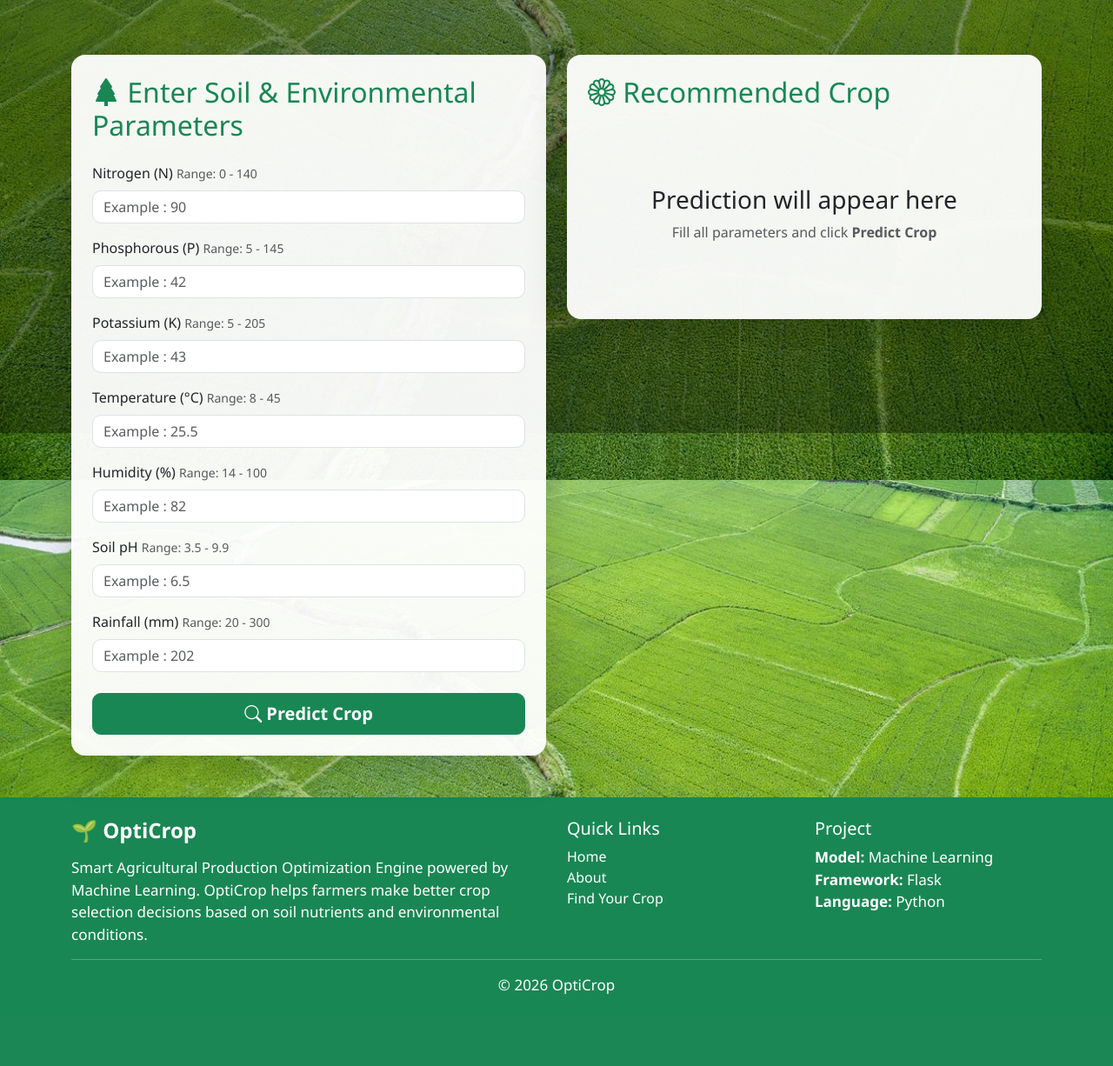
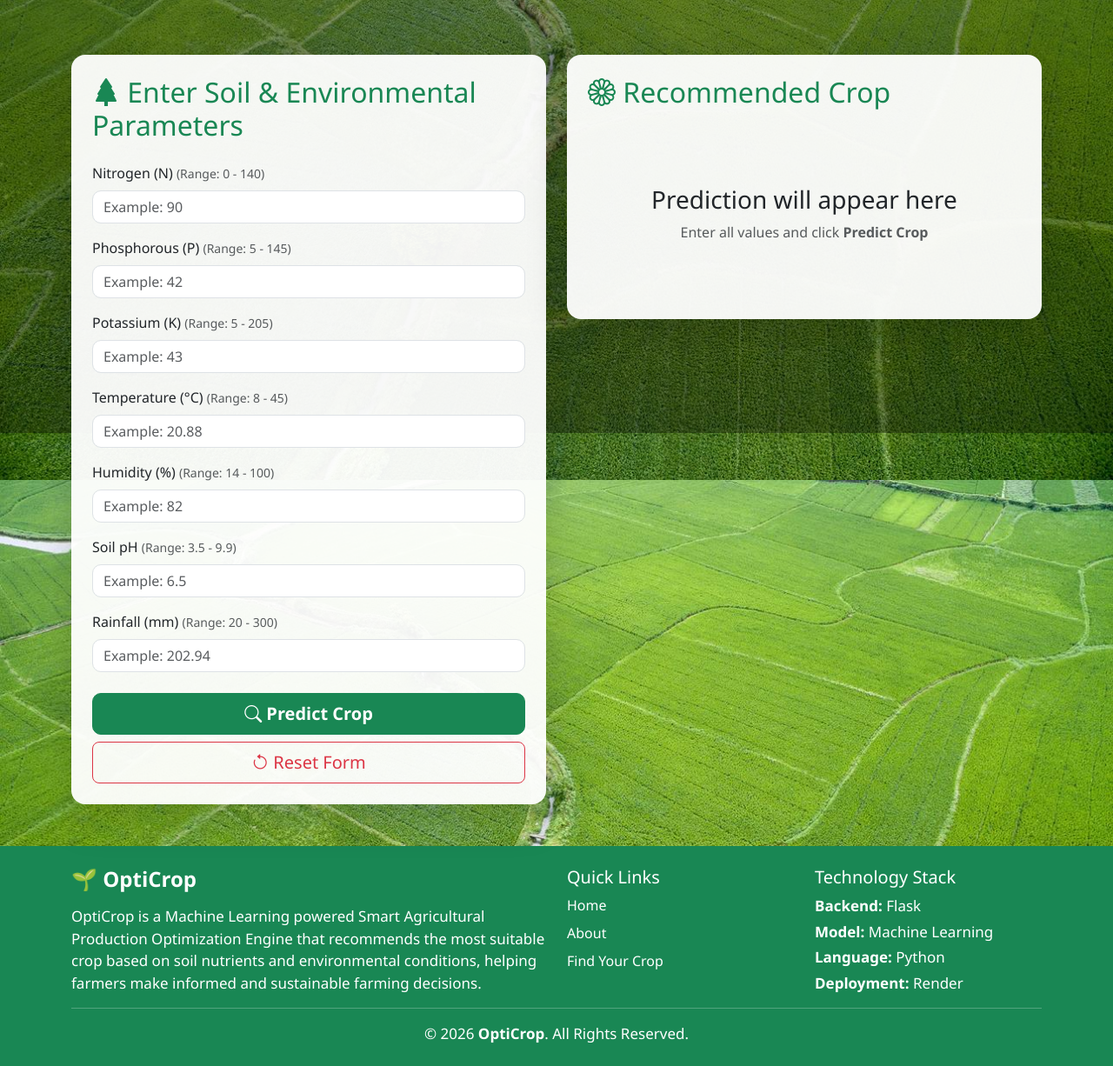
Before and after one commit to dharani-314/OptiCrop, a Flask app: page /findyourcrop in a window 1280 px wide. Shown: the part 302-1528 px from the top of the page at 87% size. Before the commit the page ends 1446 px from the top, so only its background shows below. Run offline with Flask 3, Linux system fonts and the light colour scheme; parts of the project's set-up code (start-up, migrations or seed data) failed here and were passed over.

Commit message:
Updated OptiCrop UI and added new features

```diff
--- a/templates/findyourcrop.html
+++ b/templates/findyourcrop.html
@@ -11,11 +11,9 @@
 
     <link href="https://cdn.jsdelivr.net/npm/bootstrap@5.3.3/dist/css/bootstrap.min.css" rel="stylesheet">
 
-    <link rel="stylesheet"
-        href="https://cdn.jsdelivr.net/npm/bootstrap-icons@1.11.3/font/bootstrap-icons.min.css">
+    <link href="https://cdn.jsdelivr.net/npm/bootstrap-icons@1.11.3/font/bootstrap-icons.min.css" rel="stylesheet">
 
-    <link rel="stylesheet"
-        href="{{ url_for('static', filename='style.css') }}">
+    <link rel="stylesheet" href="{{ url_for('static', filename='style.css') }}">
 
 </head>
 
@@ -32,7 +30,8 @@
             <img src="{{ url_for('static', filename='images/logo.png') }}"
                  width="60"
                  height="60"
-                class="me-2">
+                 class="me-2"
+                 alt="OptiCrop Logo">
 
             <div>
 
@@ -57,38 +56,22 @@
 
         </button>
 
-        <div class="collapse navbar-collapse"
-            id="navbarNav">
+        <div class="collapse navbar-collapse" id="navbarNav">
 
             <ul class="navbar-nav ms-auto">
 
                 <li class="nav-item">
-
-                    <a class="nav-link"
-                        href="/">
-                        Home
-                    </a>
-
+                    <a class="nav-link" href="/">Home</a>
                 </li>
 
                 <li class="nav-item">
-
-                    <a class="nav-link"
-                        href="/about">
-                        About
-                    </a>
-
+                    <a class="nav-link" href="/about">About</a>
                 </li>
 
                 <li class="nav-item">
-
-                    <a class="nav-link active"
-                        href="/findyourcrop">
-
+                    <a class="nav-link active" href="/findyourcrop">
                         🌱 Find Your Crop
-
                     </a>
-
                 </li>
 
             </ul>
@@ -105,16 +88,11 @@
 
     <div class="container text-center">
 
-        <h1>
-
-            🌱 Find Your Best Crop
-
-        </h1>
+        <h1>🌱 Find Your Best Crop</h1>
 
         <p>
-
-            Enter soil nutrients and environmental conditions to receive an accurate Machine Learning based crop recommendation.
-
+            Enter soil nutrients and environmental conditions to receive an
+            accurate Machine Learning based crop recommendation.
         </p>
 
     </div>
@@ -151,11 +129,7 @@ Enter Soil & Environmental Parameters
 
 Nitrogen (N)
 
-<small class="text-muted">
-
-Range: 0 - 140
-
-</small>
+<small class="text-muted">(Range: 0 - 140)</small>
 
 </label>
 
@@ -163,7 +137,7 @@ Range: 0 - 140
 type="number"
 class="form-control"
 name="nitrogen"
-placeholder="Example : 90"
+placeholder="Example: 90"
 value="{{ nitrogen if nitrogen else '' }}"
 required>
 
@@ -177,11 +151,7 @@ required>
 
 Phosphorous (P)
 
-<small class="text-muted">
-
-Range: 5 - 145
-
-</small>
+<small class="text-muted">(Range: 5 - 145)</small>
 
 </label>
 
@@ -189,7 +159,7 @@ Range: 5 - 145
 type="number"
 class="form-control"
 name="phosphorous"
-placeholder="Example : 42"
+placeholder="Example: 42"
 value="{{ phosphorous if phosphorous else '' }}"
 required>
 
@@ -203,11 +173,7 @@ required>
 
 Potassium (K)
 
-<small class="text-muted">
-
-Range: 5 - 205
-
-</small>
+<small class="text-muted">(Range: 5 - 205)</small>
 
 </label>
 
@@ -215,11 +181,12 @@ Range: 5 - 205
 type="number"
 class="form-control"
 name="potassium"
-placeholder="Example : 43"
+placeholder="Example: 43"
 value="{{ potassium if potassium else '' }}"
 required>
 
 </div>
+
 <!-- Temperature -->
 
 <div class="mb-3">
@@ -228,11 +195,7 @@ required>
 
 Temperature (°C)
 
-<small class="text-muted">
-
-Range: 8 - 45
-
-</small>
+<small class="text-muted">(Range: 8 - 45)</small>
 
 </label>
 
@@ -241,7 +204,7 @@ type="number"
 step="0.01"
 class="form-control"
 name="temperature"
-placeholder="Example : 25.5"
+placeholder="Example: 20.88"
 value="{{ temperature if temperature else '' }}"
 required>
 
@@ -255,11 +218,7 @@ required>
 
 Humidity (%)
 
-<small class="text-muted">
-
-Range: 14 - 100
-
-</small>
+<small class="text-muted">(Range: 14 - 100)</small>
 
 </label>
 
@@ -268,13 +227,13 @@ type="number"
 step="0.01"
 class="form-control"
 name="humidity"
-placeholder="Example : 82"
+placeholder="Example: 82"
 value="{{ humidity if humidity else '' }}"
 required>
 
 </div>
 
-<!-- pH -->
+<!-- Soil pH -->
 
 <div class="mb-3">
 
@@ -282,11 +241,7 @@ required>
 
 Soil pH
 
-<small class="text-muted">
-
-Range: 3.5 - 9.9
-
-</small>
+<small class="text-muted">(Range: 3.5 - 9.9)</small>
 
 </label>
 
@@ -295,7 +250,7 @@ type="number"
 step="0.01"
 class="form-control"
 name="ph"
-placeholder="Example : 6.5"
+placeholder="Example: 6.5"
 value="{{ ph if ph else '' }}"
 required>
 
@@ -309,11 +264,7 @@ required>
 
 Rainfall (mm)
 
-<small class="text-muted">
-
-Range: 20 - 300
-
-</small>
+<small class="text-muted">(Range: 20 - 300)</small>
 
 </label>
 
@@ -322,23 +273,31 @@ type="number"
 step="0.01"
 class="form-control"
 name="rainfall"
-placeholder="Example : 202"
+placeholder="Example: 202.94"
 value="{{ rainfall if rainfall else '' }}"
 required>
 
 </div>
+<!-- ================= BUTTONS ================= -->
 
-<div class="d-grid">
+<div class="d-grid gap-2">
 
     <button
         type="submit"
         class="btn btn-success btn-lg">
 
         <i class="bi bi-search"></i>
-
         Predict Crop
 
     </button>
+
+    <a href="/findyourcrop"
+       class="btn btn-outline-danger btn-lg">
+
+        <i class="bi bi-arrow-counterclockwise"></i>
+        Reset Form
+
+    </a>
 
 </div>
 
@@ -348,7 +307,7 @@ Predict Crop
 
 </div>
 
-<!-- RIGHT CARD -->
+<!-- ================= RIGHT CARD ================= -->
 
 <div class="col-lg-6">
 
@@ -382,62 +341,41 @@ Entered Values
 
 </h5>
 
-<table class="table table-bordered">
+<table class="table table-bordered table-hover">
 
 <tr>
-
 <th>Nitrogen</th>
-
 <td>{{ nitrogen }}</td>
-
 </tr>
 
 <tr>
-
 <th>Phosphorous</th>
-
 <td>{{ phosphorous }}</td>
-
 </tr>
 
 <tr>
-
 <th>Potassium</th>
-
 <td>{{ potassium }}</td>
-
 </tr>
 
 <tr>
-
 <th>Temperature</th>
-
 <td>{{ temperature }} °C</td>
-
 </tr>
 
 <tr>
-
 <th>Humidity</th>
-
 <td>{{ humidity }} %</td>
-
 </tr>
 
 <tr>
-
-<th>pH</th>
-
+<th>Soil pH</th>
 <td>{{ ph }}</td>
-
 </tr>
 
 <tr>
-
 <th>Rainfall</th>
-
 <td>{{ rainfall }} mm</td>
-
 </tr>
 
 </table>
@@ -446,7 +384,7 @@ Entered Values
 
 <div class="text-center py-5">
 
-<i class="bi bi-seedling text-success"
+<i class="bi bi-seedling-fill text-success"
 style="font-size:70px;"></i>
 
 <h3 class="mt-3">
@@ -457,7 +395,7 @@ Prediction will appear here
 
 <p class="text-muted">
 
-Fill all parameters and click
+Enter all values and click
 <strong>Predict Crop</strong>
 
 </p>
@@ -479,17 +417,20 @@ Fill all parameters and click
 
     <div class="container">
 
-        <div class="row">
+        <div class="row gy-4">
 
             <div class="col-md-6">
 
-                <h4>🌱 OptiCrop</h4>
+                <h4>
+                    🌱 OptiCrop
+                </h4>
 
                 <p>
-                    Smart Agricultural Production Optimization Engine powered by
-                    Machine Learning. OptiCrop helps farmers make better crop
-                    selection decisions based on soil nutrients and environmental
-                    conditions.
+                    OptiCrop is a Machine Learning powered Smart Agricultural
+                    Production Optimization Engine that recommends the most
+                    suitable crop based on soil nutrients and environmental
+                    conditions, helping farmers make informed and sustainable
+                    farming decisions.
                 </p>
 
             </div>
@@ -500,11 +441,23 @@ Fill all parameters and click
 
                 <ul class="list-unstyled">
 
-                    <li><a href="/" class="text-white text-decoration-none">Home</a></li>
+                    <li class="mb-2">
+                        <a href="/" class="text-white text-decoration-none">
+                            Home
+                        </a>
+                    </li>
 
-                    <li><a href="/about" class="text-white text-decoration-none">About</a></li>
+                    <li class="mb-2">
+                        <a href="/about" class="text-white text-decoration-none">
+                            About
+                        </a>
+                    </li>
 
-                    <li><a href="/findyourcrop" class="text-white text-decoration-none">Find Your Crop</a></li>
+                    <li class="mb-2">
+                        <a href="/findyourcrop" class="text-white text-decoration-none">
+                            Find Your Crop
+                        </a>
+                    </li>
 
                 </ul>
 
@@ -512,16 +465,22 @@ Fill all parameters and click
 
             <div class="col-md-3">
 
-                <h5>Project</h5>
+                <h5>Technology Stack</h5>
 
-                <p>
+                <p class="mb-1">
+                    <strong>Backend:</strong> Flask
+                </p>
 
-                    <strong>Model:</strong> Machine Learning<br>
+                <p class="mb-1">
+                    <strong>Model:</strong> Machine Learning
+                </p>
 
-                    <strong>Framework:</strong> Flask<br>
+                <p class="mb-1">
+                    <strong>Language:</strong> Python
+                </p>
 
-                    <strong>Language:</strong> Python
-
+                <p class="mb-0">
+                    <strong>Deployment:</strong> Render
                 </p>
 
             </div>
@@ -530,11 +489,13 @@ Fill all parameters and click
 
         <hr class="border-light">
 
-        <p class="text-center mb-0">
+        <div class="text-center">
 
-            © 2026 OptiCrop
+            <p class="mb-0">
+                © 2026 <strong>OptiCrop</strong>. All Rights Reserved.
+            </p>
 
-        </p>
+        </div>
 
     </div>
 
@@ -543,4 +504,5 @@ Fill all parameters and click
 <script src="https://cdn.jsdelivr.net/npm/bootstrap@5.3.3/dist/js/bootstrap.bundle.min.js"></script>
 
 </body>
+
 </html>
```
Lines whose indentation alone changed are shown as unchanged.
